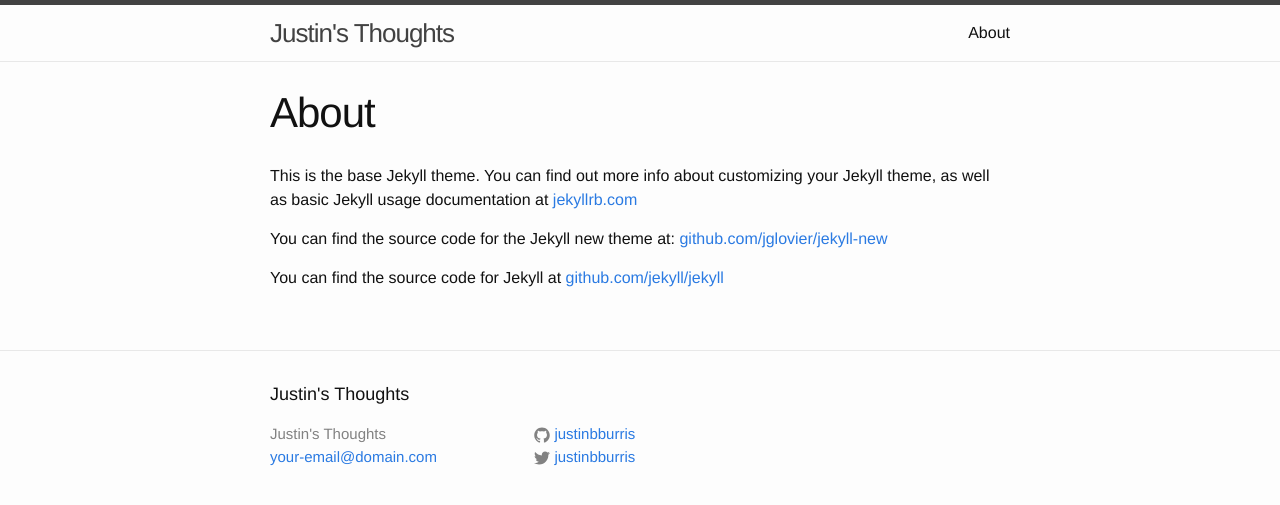
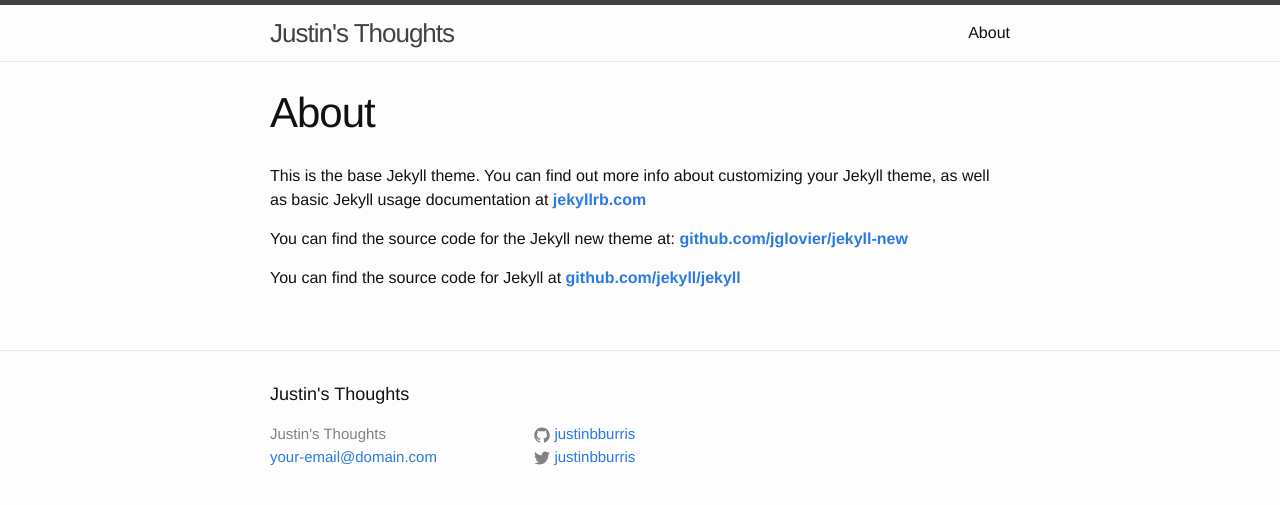
Before and after one commit to justinbburris/justinbburris.github.io, a Jekyll site: the page built from about.md, in a window 1280 px wide. Shown: the top 505 px of the page. Built offline with Jekyll 4.4.1, drawn with Linux system fonts in a browser that asks for light colours.

Commit message:
make links more visible

```diff
--- a/_sass/_base.scss
+++ b/_sass/_base.scss
@@ -102,6 +102,10 @@ a {
     }
 }
 
+p a {
+  font-weight: bold;
+}
+
 
 
 /**
```
